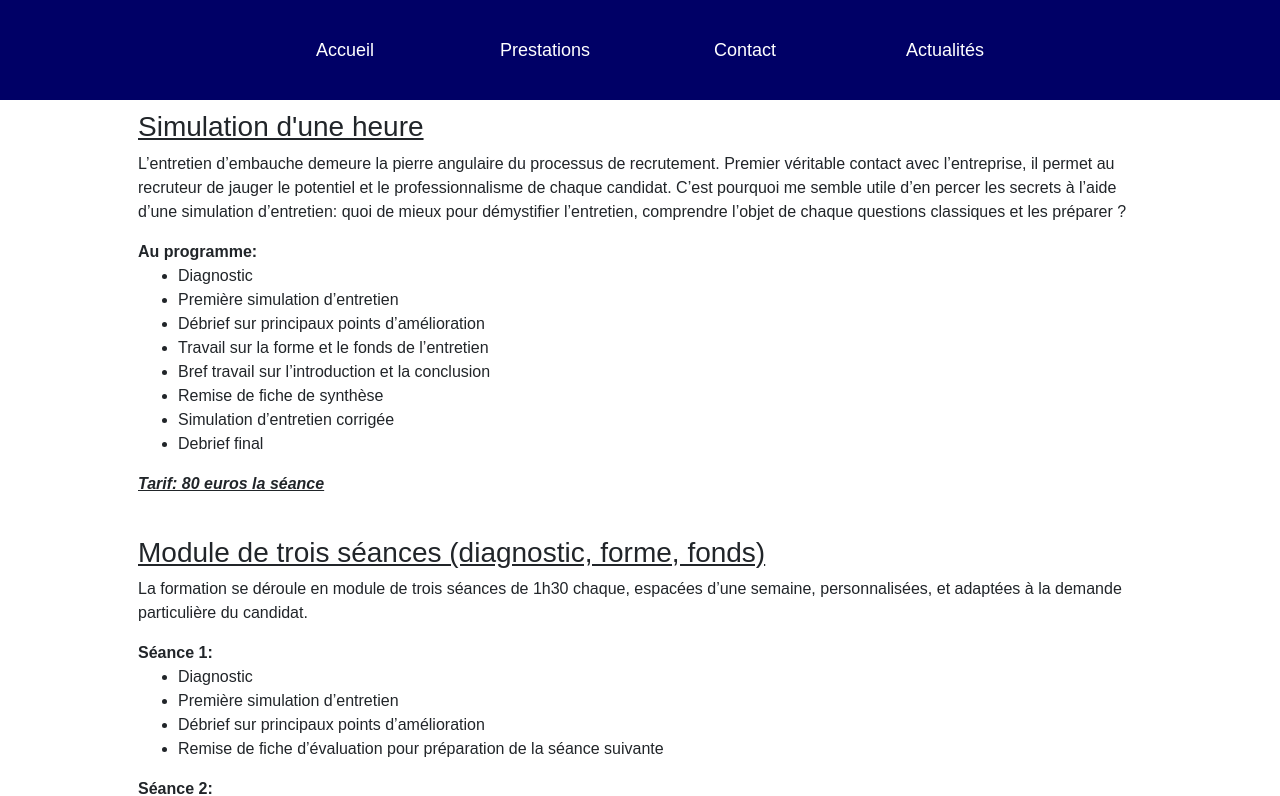
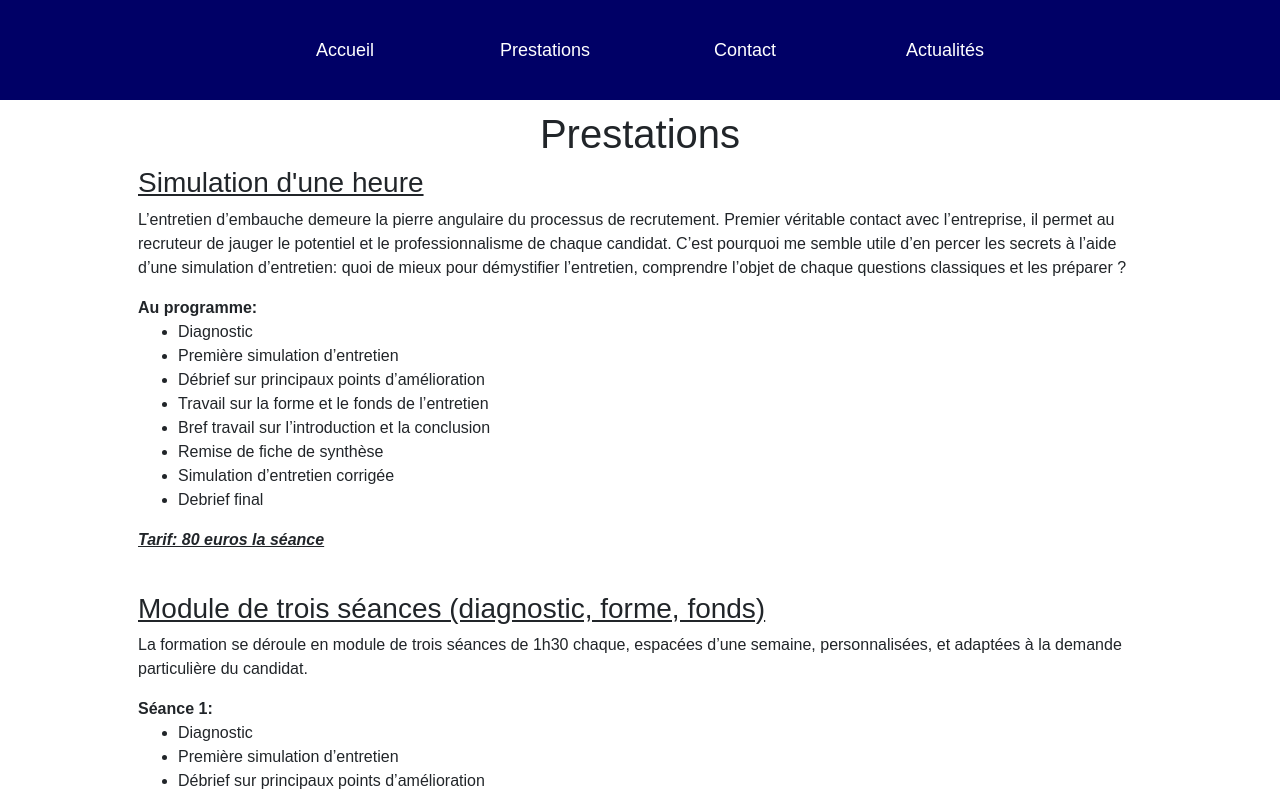
Before and after one commit to alxuy/NomadeNumerique, a React (Create React App) app: page /prestations in a window 1280 px wide. Shown: the top 796 px of the page. Built offline with nearby package versions, Linux system fonts and the light colour scheme.

Commit message:
add prestations title page

```diff
--- a/src/Prestations.js
+++ b/src/Prestations.js
@@ -4,6 +4,7 @@ const Prestations = () => {
     return <div>
         <div style={{display: 'flex', justifyContent: 'center'}}>
             <div style={{width: '1024px', minWidth: '320px', padding: '10px'}}>
+                <h1 style={{textAlign: 'center'}}>Prestations</h1>
                 <div style={{marginBottom: '40px'}}>
                     <h3 style={{textDecoration: 'underline'}}>Simulation d'une heure</h3>
 
@@ -80,7 +81,7 @@ const Prestations = () => {
                 </div>
 
                 <div style={{marginBottom: '40px'}}>
-                    <h3 style={{textDecoration: 'underline'}}>Cours magistraux sur les techniques d’entretiens</h3>
+                    <h3 style={{textDecoration: 'underline'}}>Cours magistraux sur les techniques d’entretiens</h3>
                     <p>En construction</p>
                 </div>
 
```
